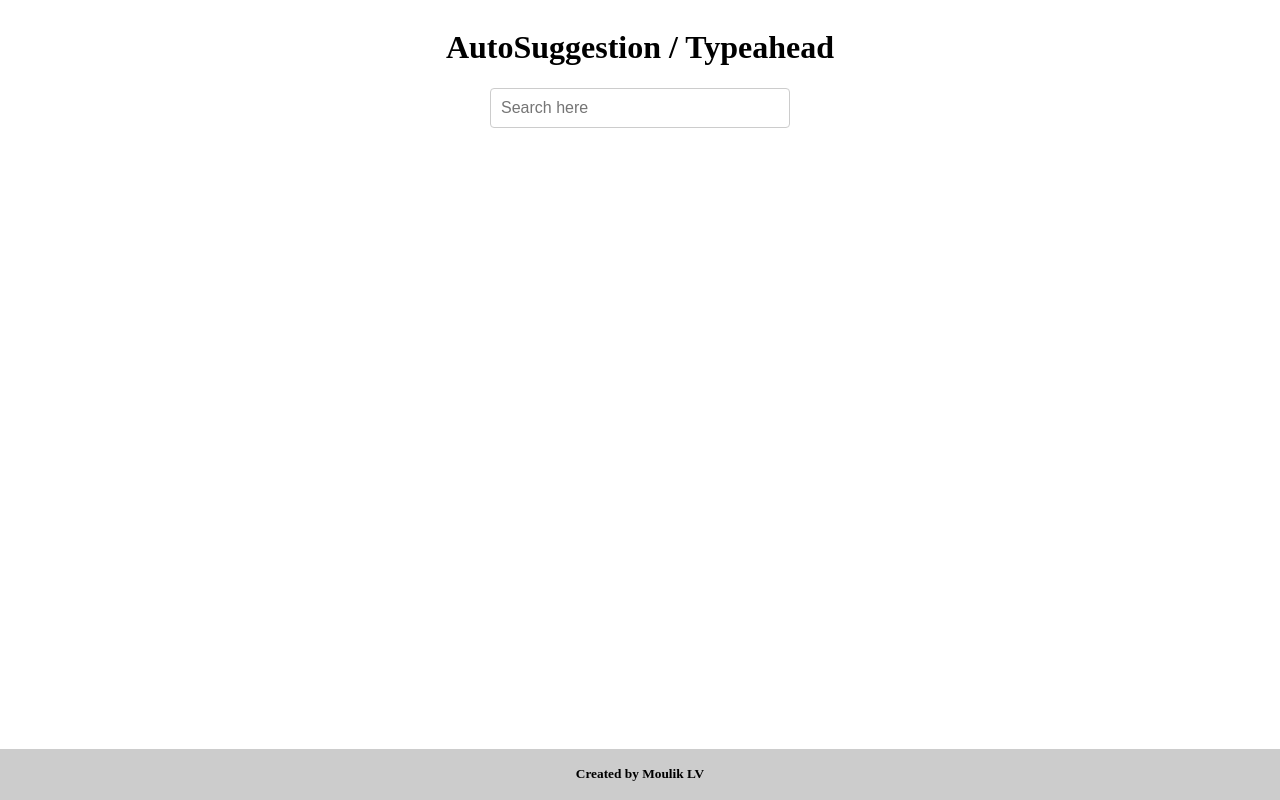
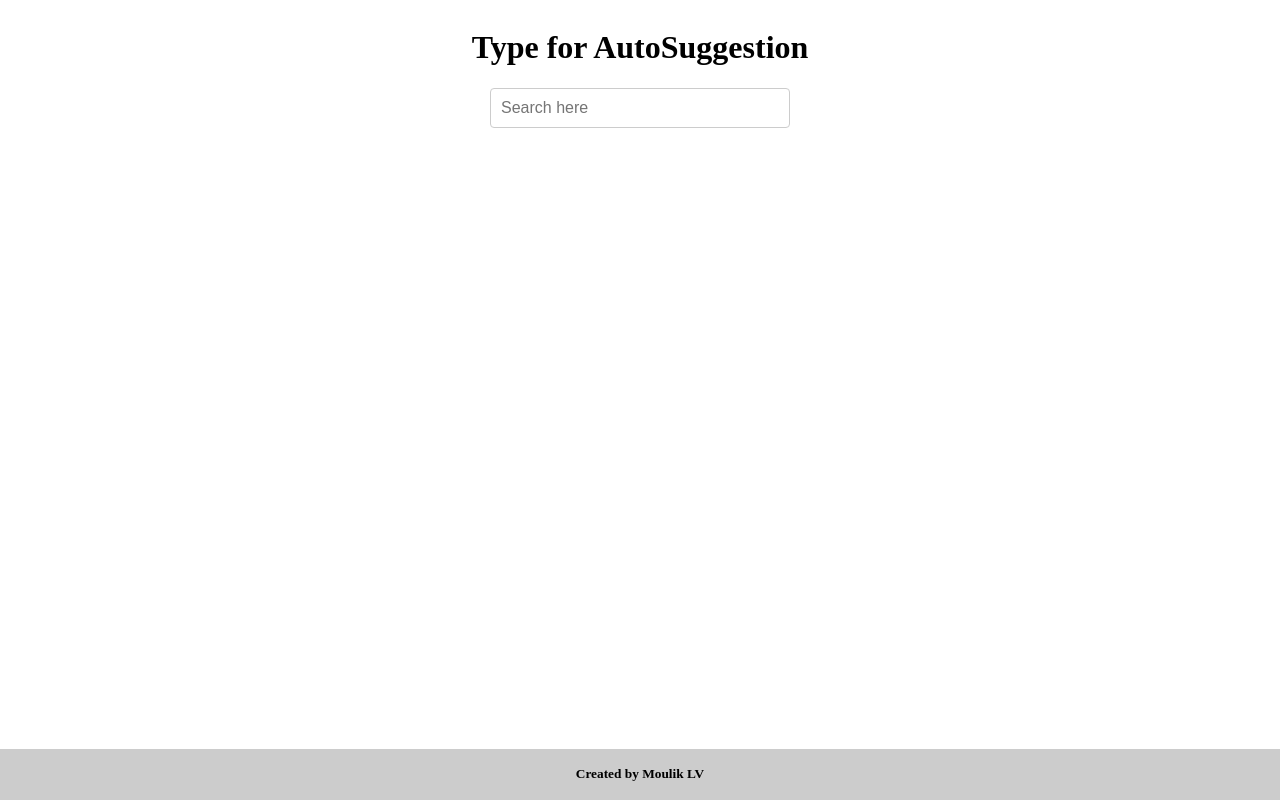
Before and after one commit to MoulikLV/AutoSuggestion-Search, a React (Vite) app: page / in a window 1280 px wide. Built offline with nearby package versions, Linux system fonts and the light colour scheme.

Commit message:
footer updated

```diff
--- a/src/App.jsx
+++ b/src/App.jsx
@@ -38,7 +38,7 @@ useEffect(()=>{
 
     <>
      <div className='container-box'>
-              <center><h1>AutoSuggestion / Typeahead</h1></center>
+              <center><h1>Type for AutoSuggestion</h1></center>
 
              <Autocomplete placeholder={'Search here'}
               // staticData={staticData}
```
